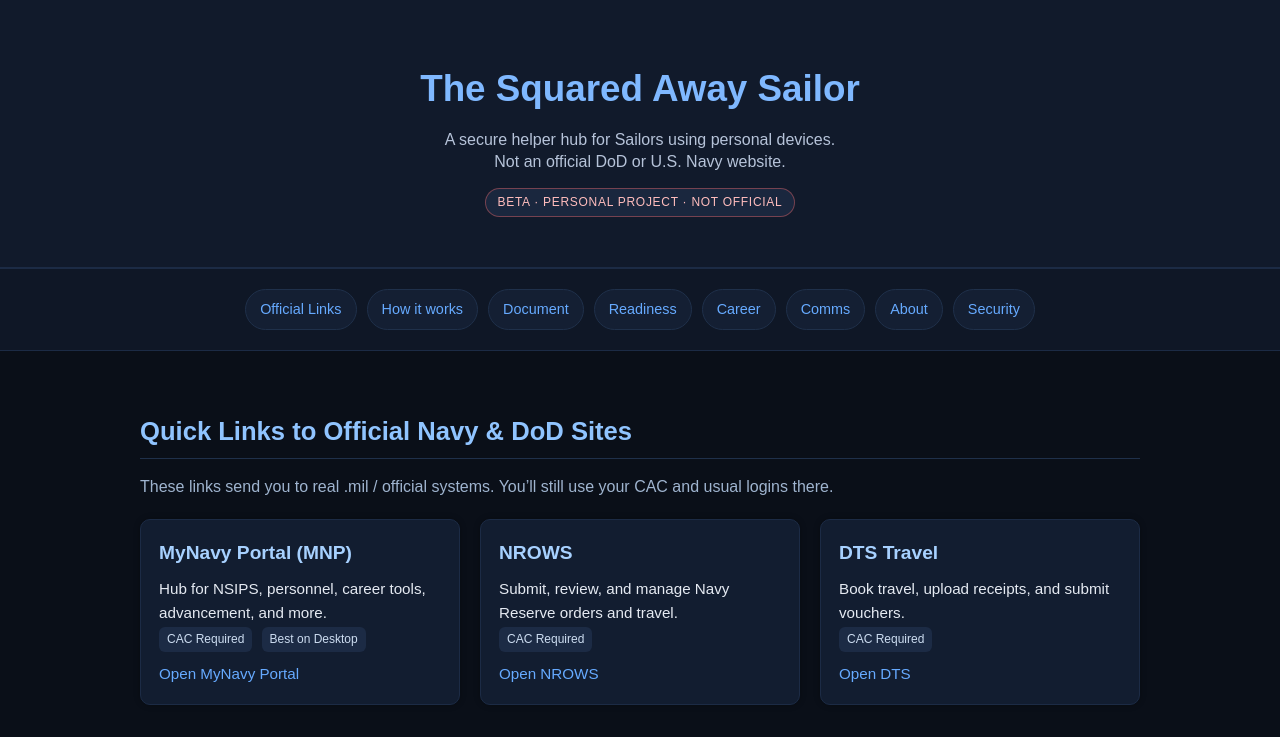
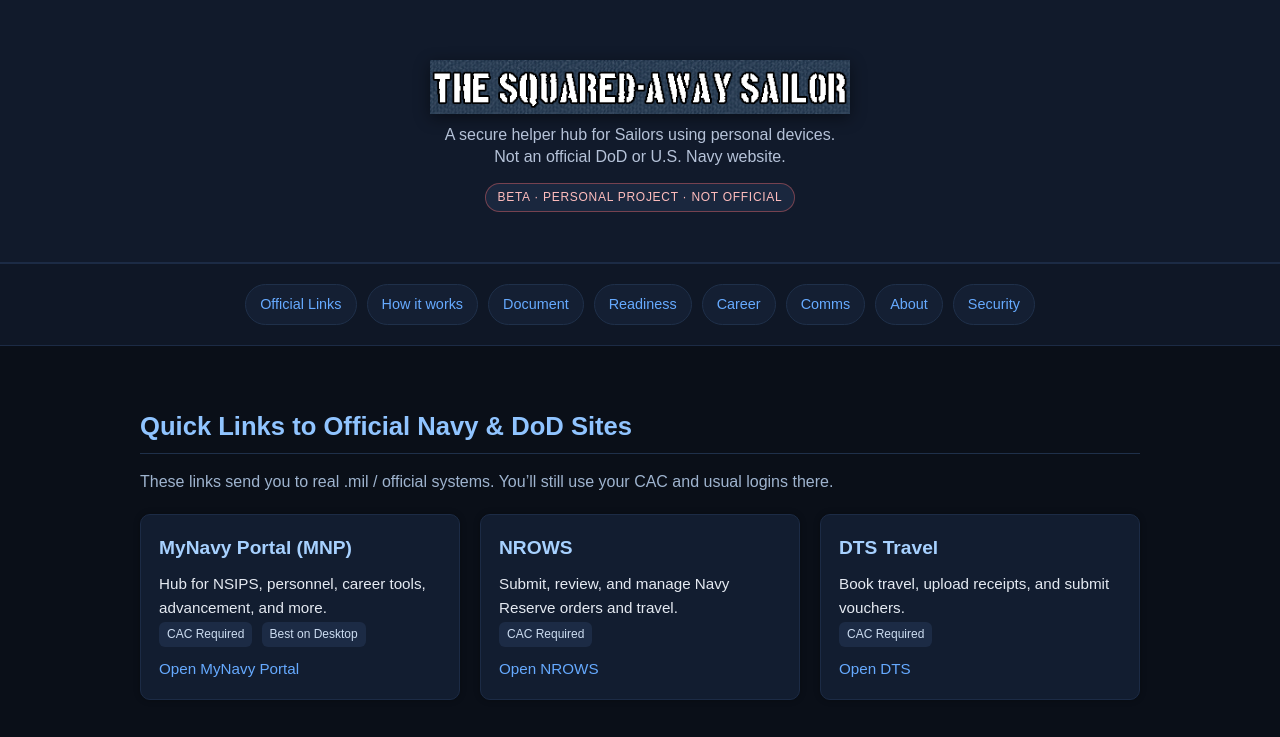
Before and after one commit to tylerbailey216/thesquaredawaysailor, a plain HTML site: page index.html in a window 1280 px wide. Shown: the top 737 px of the page. Drawn offline with Linux system fonts and the light colour scheme.

Commit message:
Add logo image to site header

```diff
--- a/index.html
+++ b/index.html
@@ -35,6 +35,18 @@
       margin-bottom: 10px;
       color: #7fb8ff;
       font-weight: 700;
+    }
+    .site-logo {
+      margin: 0 auto 12px;
+      padding: 0;
+    }
+    .site-logo img {
+      display: block;
+      margin: 0 auto;
+      max-width: 420px;
+      width: 90%;
+      height: auto;
+      filter: drop-shadow(0 4px 8px rgba(0, 0, 0, 0.45));
     }
     .tagline {
       color: #b6c3d9;
@@ -359,7 +371,9 @@
 <body>
   <header class="site-header">
     <div class="wrap">
-      <h1>The Squared Away Sailor</h1>
+      <h1 class="site-logo">
+        <img src="thesquaredawaysailor.png" alt="The Squared Away Sailor">
+      </h1>
       <p class="tagline">
         A secure helper hub for Sailors using personal devices.<br>
         Not an official DoD or U.S. Navy website.
```
Also changed, not shown: thesquaredawaysailor.png (added).
